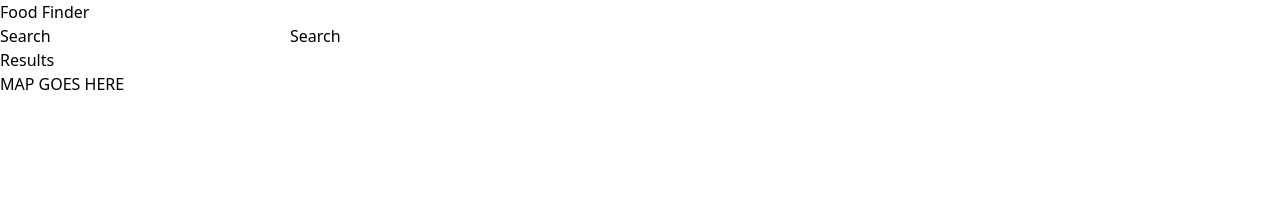
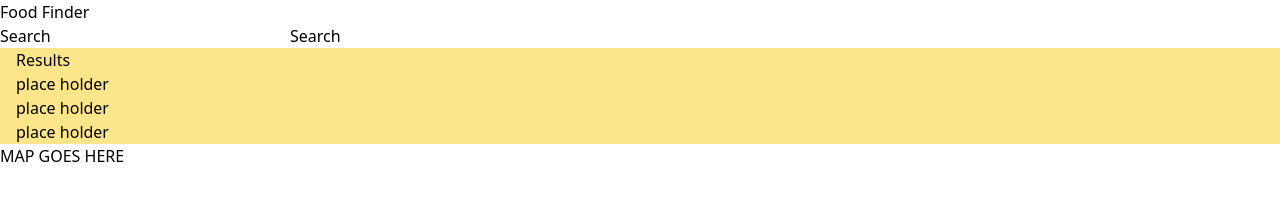
Before and after one commit to eabaynes/Food-Finder, a website built with Vite: page index.html in a window 1280 px wide. Built offline with nearby package versions, Linux system fonts and the light colour scheme; no server answers.

Commit message:
WIP Style results section

```diff
--- a/index.html
+++ b/index.html
@@ -9,34 +9,28 @@
   </head>
   <body>
     <header>
-         <h1>Food Finder</h1>
+      <h1>Food Finder</h1>
     </header>
     <main>
       <section>
         <form>
           <label for="search">Search</label>
-          <input type="text"/>
+          <input type="text" />
           <button type="submit">Search</button>
         </form>
-
       </section>
+      <section class="flex-col justify-items-start bg-amber-200 px-4">
         <h2>Results</h2>
         <ul>
-
+          <li>place holder</li>
+          <li>place holder</li>
+          <li>place holder</li>
         </ul>
+      </section>
       <section>
-
-      </section>
-
-      <section>
-        <div>
-          MAP GOES HERE
-        </div>
-
+        <div>MAP GOES HERE</div>
       </section>
     </main>
-
-
 
     <script type="module" src="./src/index.js"></script>
   </body>
```
